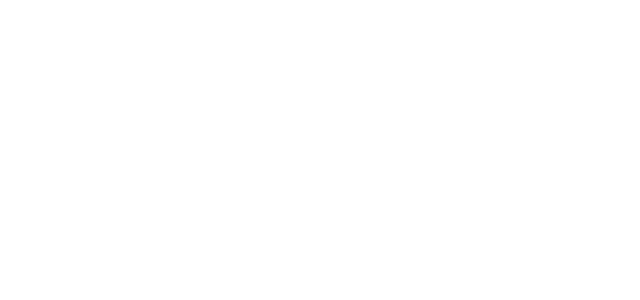
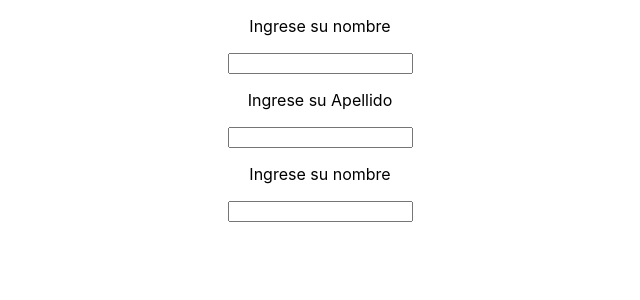
Before and after one commit to Newest007/DesafioPractico1_Ej1, a React (Create React App) app in the folder ejercicio1/: page / in a window 1280 px wide. Shown: the top 300 px of the page, without its empty margins (320-960 px from the left). Built offline with nearby package versions, Linux system fonts and the light colour scheme.

Commit message:
Componentes Input

```diff
--- a/ejercicio1/src/App.js
+++ b/ejercicio1/src/App.js
@@ -1,10 +1,16 @@
 import logo from './logo.svg';
+import Input from './components/Input';
 import './App.css';
 
 function App() {
   return (
     <div className="App">
-
+     <p>Ingrese su nombre</p>
+     <Input />
+     <p>Ingrese su Apellido</p>
+     <Input />
+     <p>Ingrese su nombre</p>
+     <Input />
     </div>
   );
 }
--- /dev/null
+++ b/ejercicio1/src/components/Input.jsx
@@ -0,0 +1,11 @@
+import React from "react";
+
+function Input(props){
+    return(
+        <div>
+            <input type='text' name=''></input>
+        </div>
+    );
+}
+
+export default Input;
```
